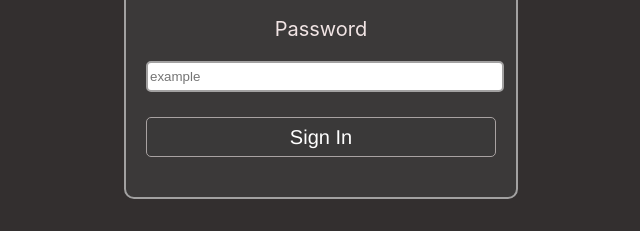
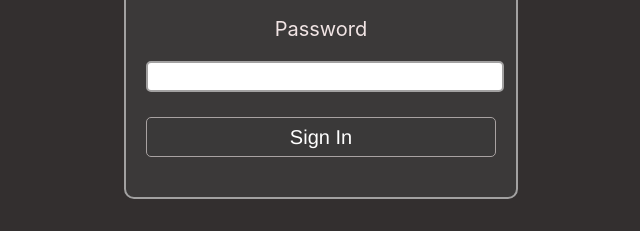
Before and after one commit to WasTaken-Au/Kale, a plain HTML site: page index/index.html in a window 1280 px wide. Shown: the part 320-551 px from the top of the page, 319-959 px from the left. Drawn offline with Linux system fonts and the light colour scheme.

```diff
--- a/index/index.html
+++ b/index/index.html
@@ -16,7 +16,7 @@
             <p class="wtf2">Email</p>
             <input class="signInput" id="usernameInput" type="email" placeholder="example@gmail.com">
             <p class="wtf2">Password</p>
-            <input class="signInput" id="passwordInput" type="password" placeholder="example">
+            <input class="signInput" id="passwordInput" type="password">
             <button onclick="validateUserInput()" class="login-button">Sign In</button>
         </div>
     </div>
```
